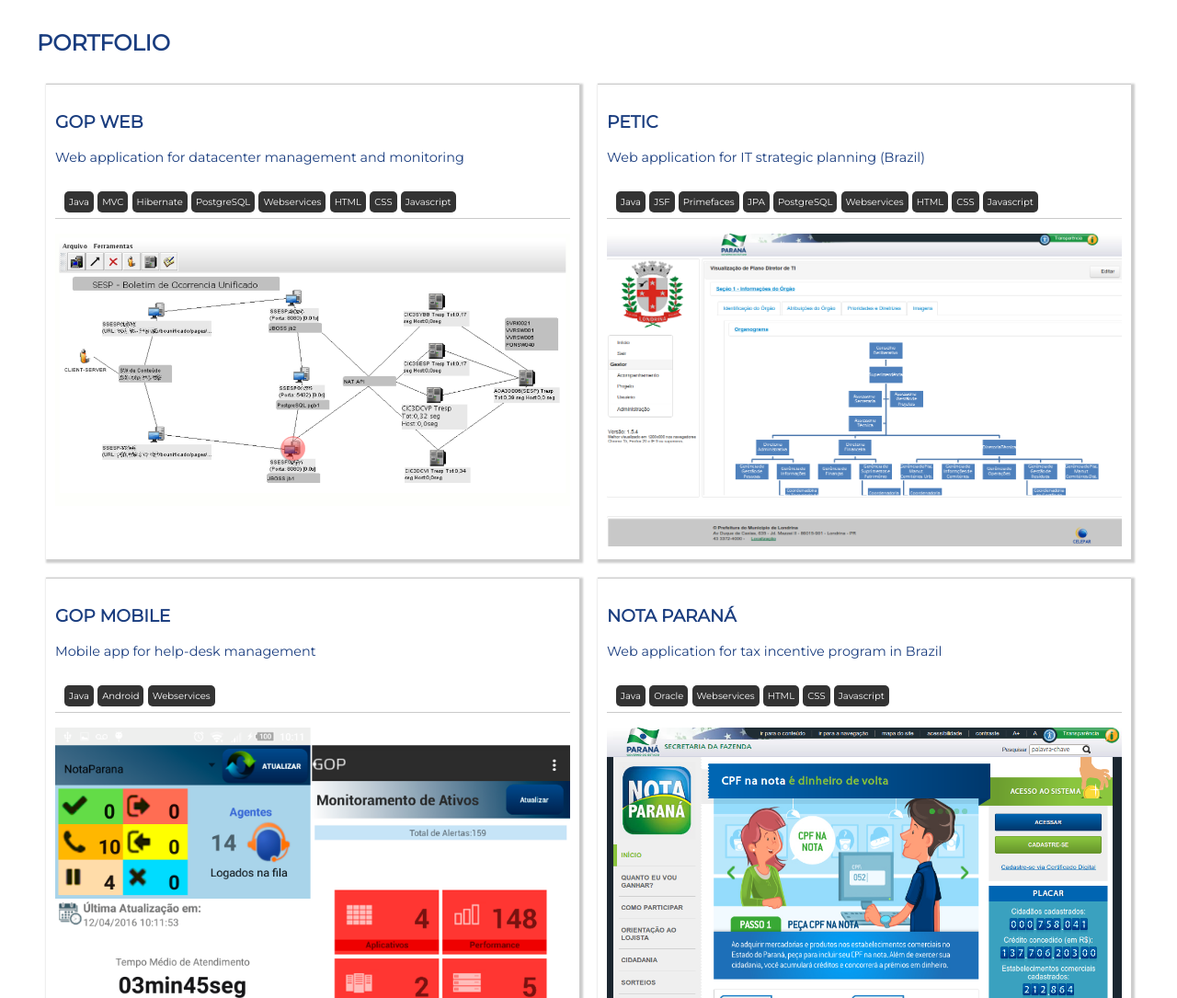
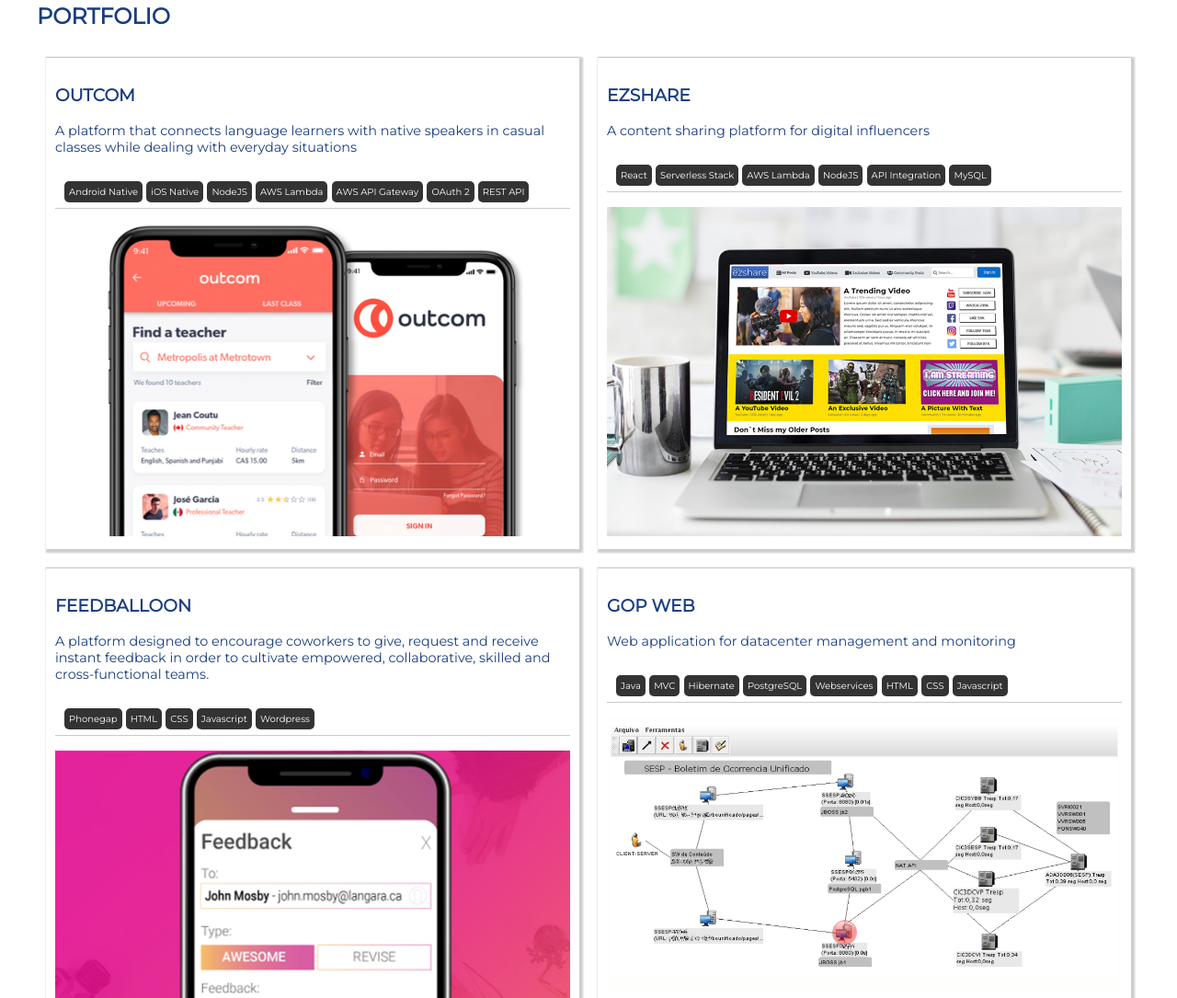
Before and after one commit to jeanpierobom/portfolio, a plain HTML site: page index.html in a window 1280 px wide. Shown: the part 1715-2800 px from the top of the page at 92% size. Drawn offline with Linux system fonts and the light colour scheme.

Commit message:
Added Langara projects to the portfolio

```diff
--- a/index.html
+++ b/index.html
@@ -16,7 +16,7 @@
           <h1>SOFTWARE DEVELOPER</h1>
           <p>As an experienced Software Developer, I like to work in challenging projects.</p>
           <p>In the past few years, I have been developing web applications in Java, Javascript and PHP. I am used to work with databases, web services and software integration. </p>
-          <p>I also have (short) experience on Android native development. I am currently attending a post graduate course in order to enhance my skills on mobile app design and development.</p>
+          <p>I also have some experience on Android native development.</p>
         </div>
       </section> <!-- End - Intro Section -->
 
@@ -188,6 +188,48 @@
 
           <div class="portfolio">
             <section class="item">
+              <h3>OUTCOM</h3>
+              <p class="small">A platform that connects language learners with native speakers in casual classes while dealing with everyday situations</p>
+              <div class="portfolio-technologies">
+                <span class="badge">Android Native</span>
+                <span class="badge">iOS Native</span>
+                <span class="badge">NodeJS</span>
+                <span class="badge">AWS Lambda</span>
+                <span class="badge">AWS API Gateway</span>
+                <span class="badge">OAuth 2</span>
+                <span class="badge">REST API</span>
+              </div>
+              <img src="images/Outcom-Final.png" alt="Outcom">
+            </section>
+
+            <section class="item">
+              <h3>EZSHARE</h3>
+              <p class="small">A content sharing platform for digital influencers</p>
+              <div class="portfolio-technologies">
+                <span class="badge">React</span>
+                <span class="badge">Serverless Stack</span>
+                <span class="badge">AWS Lambda</span>
+                <span class="badge">NodeJS</span>
+                <span class="badge">API Integration</span>
+                <span class="badge">MySQL</span>
+              </div>
+              <img src="images/Ezshare-Final.png" alt="Ezshare">
+            </section>
+
+            <section class="item">
+              <h3>FEEDBALLOON</h3>
+              <p class="small">A platform designed to encourage coworkers to give, request and receive instant feedback in order to cultivate empowered, collaborative, skilled and cross-functional teams.</p>
+              <div class="portfolio-technologies">
+                <span class="badge">Phonegap</span>
+                <span class="badge">HTML</span>
+                <span class="badge">CSS</span>
+                <span class="badge">Javascript</span>
+                <span class="badge">Wordpress</span>
+              </div>
+              <img src="images/Feedballoon-Final.png" alt="Feedballoon">
+            </section>
+
+            <section class="item">
               <h3>GOP WEB</h3>
               <p class="small">Web application for datacenter management and monitoring</p>
               <div class="portfolio-technologies">
```
Also changed, not shown: images/Ezshare-Final.png (added), images/Feedballoon-Final.png (added), images/Outcom-Final.png (added), 1 other file.
